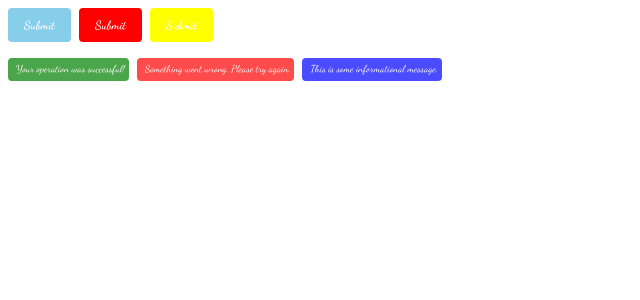
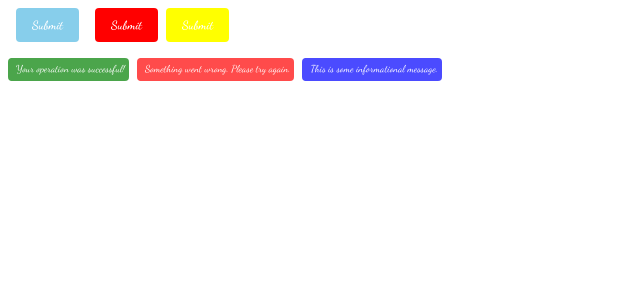
Before and after one commit to ashwani8090/code-caty-1, a React (Vite) app: page / in a window 1280 px wide. Shown: the top 300 px of the page, without its empty margins (0-640 px from the left). Built offline with nearby package versions, Linux system fonts and the light colour scheme; the HTML template or start-up script is replaced by a standard one.

Commit message:
added tailwind prettier

```diff
--- a/package.json
+++ b/package.json
@@ -33,6 +33,7 @@
     "eslint-plugin-react-refresh": "^0.4.7",
     "husky": "^9.1.4",
     "postcss": "^8.4.41",
+    "prettier-plugin-tailwindcss": "^0.6.6",
     "tailwindcss": "^3.4.10",
     "typescript": "^5.2.2",
     "vite": "^5.3.4"
--- a/src/components/atoms/button.tsx
+++ b/src/components/atoms/button.tsx
@@ -5,7 +5,8 @@ const Button: React.FC<
     variant?: "primary" | "secondary" | "danger";
   }
 > = ({ variant = "primary", ...props }) => {
-  const baseClasses = "px-4 py-2 rounded font-semibold focus:outline-none";
+  const baseClasses =
+    "px-4 py-2 rounded font-semibold focus:outline-none bg-red";
   const variantClasses = {
     primary: "bg-primary text-white hover:bg-blue-600",
     secondary: "bg-secondary text-white hover:bg-gray-600",
@@ -14,7 +15,7 @@ const Button: React.FC<
 
   return (
     <button
-      className={`font-bold text-[12px] ${baseClasses} ${variantClasses[variant]}`}
+      className={`bg-red text-[12px] font-bold hover:mx-1 focus:my-2 sm:mx-2 md:mx-2 ${baseClasses} ${variantClasses[variant]}`}
       {...props}
     />
   );
```
Also changed, not shown: 2 other files (tests, documents, lock files or other folders).
